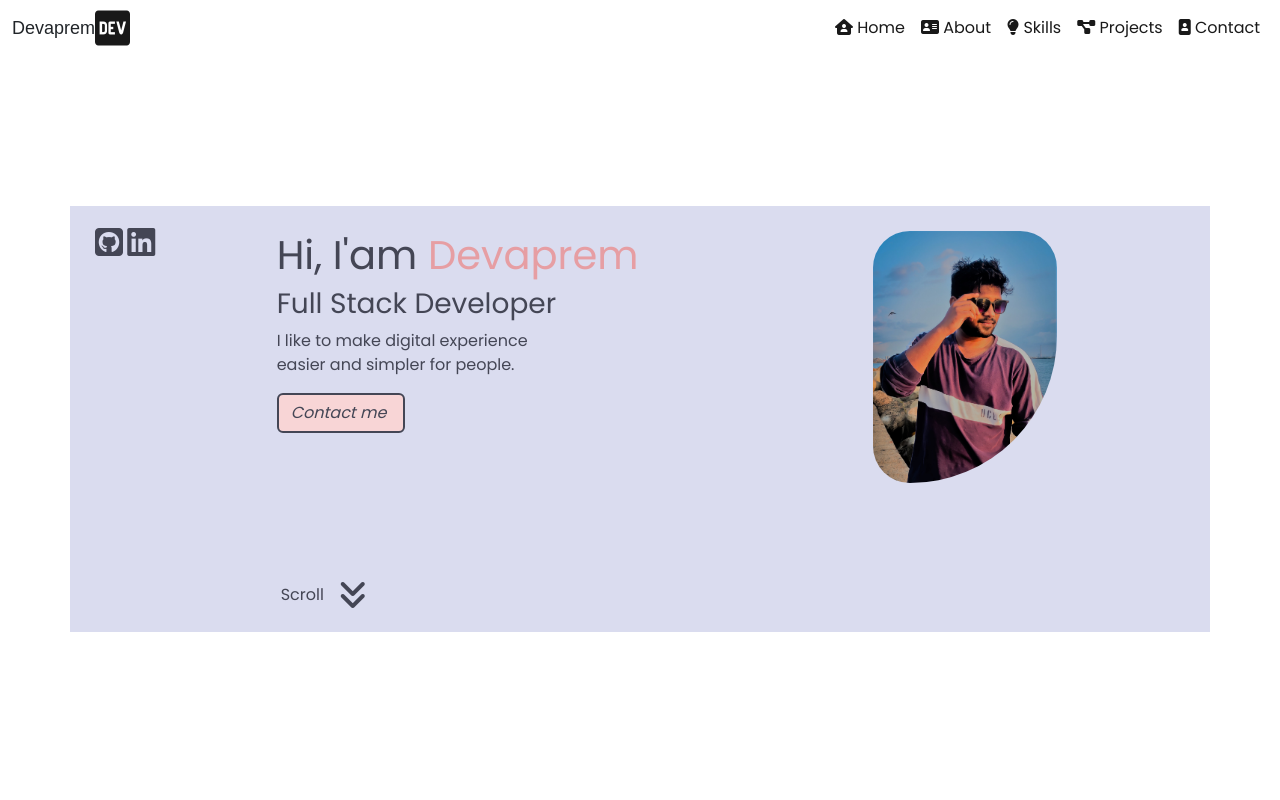
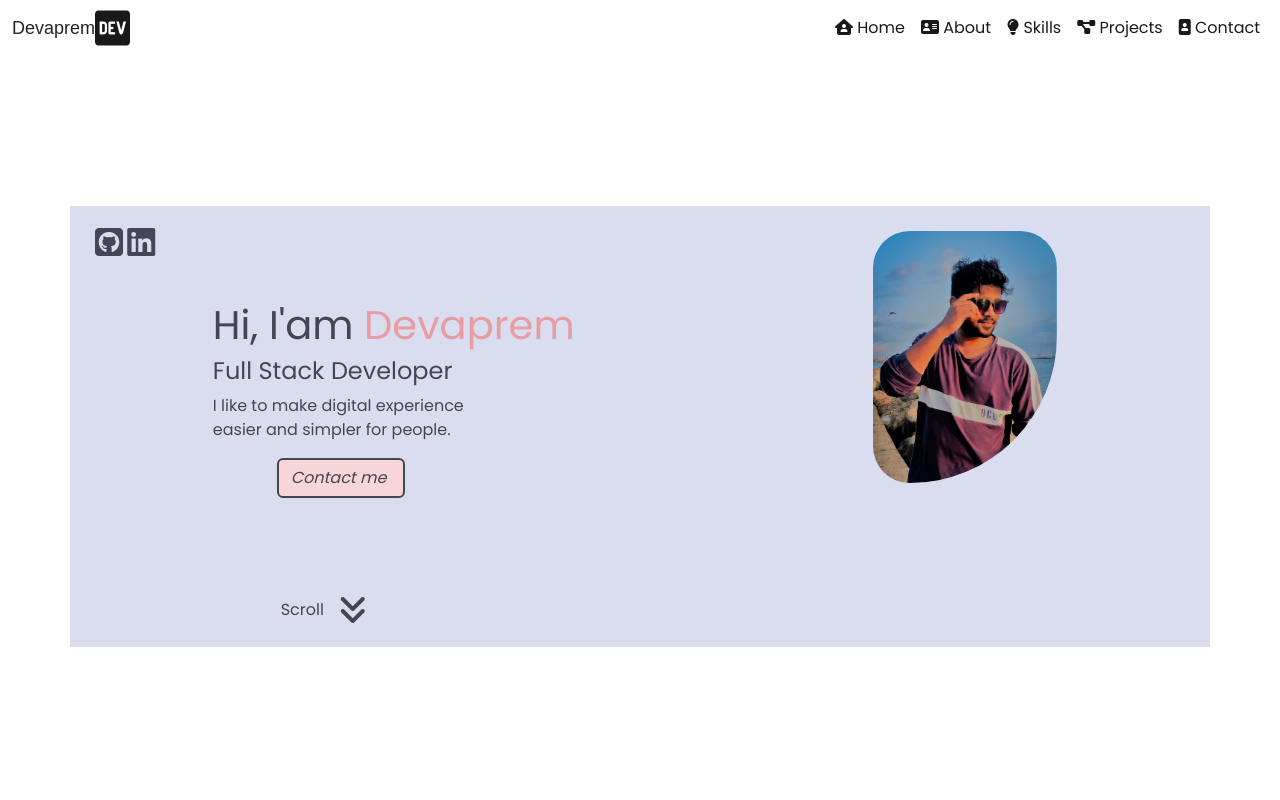
Before and after one commit to Devaprem1996/Personal-Portfolio__devaprem, a plain HTML site: page index.html in a window 1280 px wide. Shown: the top 800 px of the page. Drawn offline with nearby package versions, Linux system fonts and the light colour scheme; some icons are missing.

Commit message:
Added changes in section_home page

```diff
--- a/index.html
+++ b/index.html
@@ -77,7 +77,7 @@
                     </div>
 
                     <div
-                        class="home-image clearfix col-12 col-sm-6 col-md-4 col-lg-5 order-sm-2 order-md-3 order-lg-3 text-center">
+                        class="home-image col-12 col-sm-6 col-md-4 col-lg-5 order-sm-2 order-md-3 order-lg-3 text-center">
                         <img src="img/mypic.jpg" class="img-fluid col-6 col-sm-12 col-md-12 col-lg-5" alt="myimage"
                             style="
                             border-top-left-radius:50px;
@@ -87,20 +87,22 @@
                               ">
                     </div>
 
-                    <div class=" home_data col-10 col-sm-4 col-md-4 col-lg-6  order-sm-3 order-md-2 order-lg-2 text-start"
-                        style="color: #444655;">
-                        <h1 class=" home__title offset-2">Hi, I'am <span style="color:#E69EA3 ;"> Devaprem </span></h1>
-                        <h3 class="home__subtitle offset-2">Full Stack Developer</h3>
-                        <p class="home__description col-lg-6 offset-2">I like to make digital experience easier and
-                            simpler for people.
-                        </p>
+                    <div class=" home_data col-12 col-sm-4 col-md-4 col-lg-6  order-sm-3 order-md-2 order-lg-2 text-start"
+                        style="color: #444655; margin-top:70px; ">
+                        <div style="margin-left: 25px;">
+                            <h1 class=" home__title ">Hi, I'am <span style="color:#E69EA3 ;">Devaprem </span></h1>
+                            <h4 class="home__subtitle ">Full Stack Developer</h4>
+                            <p class="home__description col-lg-6 ">I like to make digital experience easier and
+                                simpler for people.
+                            </p>
+                        </div>
                         <div class="offset-2">
                             <a href="#" class="btn btn-primary active" role="button" data-bs-toggle="button"
                                 aria-pressed="true"
                                 style="background-color: #F8D5D6; color: #444655; font-weight: 500; font-style: italic; border:2px solid #444655;">Contact
                                 me <span class="fa-regular fa-user-headset"> </span></a>
                         </div>
-                        <div class="row" style="margin-top:150px;">
+                        <div class="row" style="margin-top:100px;">
                             <div class="offset-2 d-none d-sm-block d-md-block d-lg-block">
                                 <span style="margin-right: 15px; font-weight: 500;">Scroll</span><i
                                     class="fa-solid fa-angles-down fa-2xl"></i>
```
